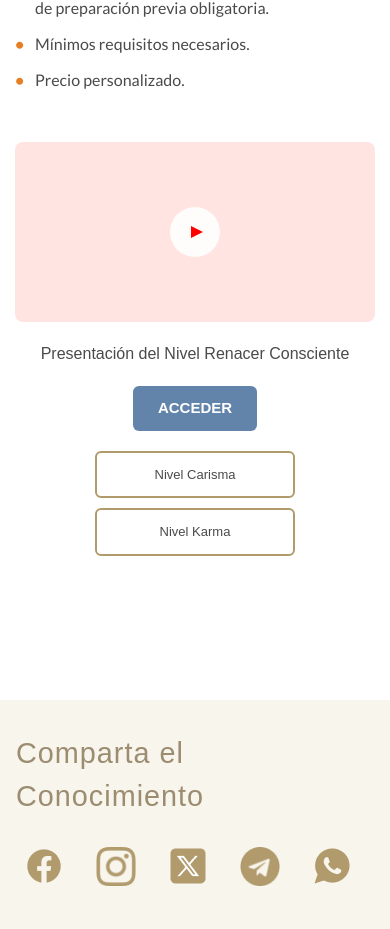
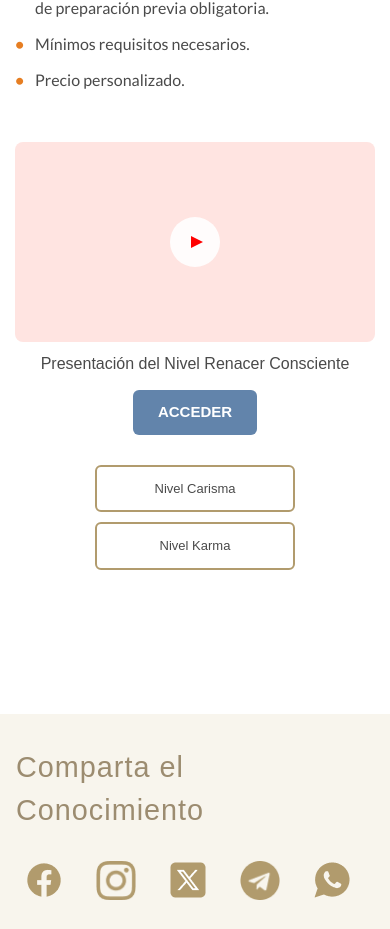
Before and after one commit to orbimatrix/Conscious-path, a Next.js app: page /renacer in a window 390 px wide. Shown: the part 1897-2826 px from the top of the page. Built offline with nearby package versions, Linux system fonts and the light colour scheme; no server answers.

Commit message:
Refactor CSS styles in Renacer section for improved layout and spacing
- Adjusted margins for video titles and buttons to enhance visual hierarchy.
- Increased video player height for better visibility.
- Standardized margin settings for consistency across elements.

```diff
--- a/src/app/renacer/renacer.css
+++ b/src/app/renacer/renacer.css
@@ -387,7 +387,7 @@
   display: flex;
   align-items: center;
   justify-content: center;
-  margin: 0 auto 20px auto;
+  margin: 0 auto 0px auto;
   position: relative;
 }
 
@@ -418,10 +418,11 @@
 }
 
 .video-title {
+  margin-top: 10px;
   color: #4A4A4A;
   font-size: 20px;
+  margin-bottom: 14px;
 
-  margin: 0 0 25px 0;
 }
 
 .video-cta-button {
@@ -433,7 +434,7 @@
   font-weight: 600;
   border-radius: 6px;
   cursor: pointer;
-  margin-bottom: 25px;
+  margin-bottom: 30px;
   transition: all 0.3s ease;
 }
 
@@ -680,13 +681,11 @@
 
   .video-title {
     font-size: 17px;
-    margin-bottom: 20px;
   }
 
   .video-cta-button {
     padding: 12px 30px;
     font-size: 16px;
-    margin-bottom: 20px;
   }
 
   .secondary-buttons {
@@ -766,7 +765,7 @@
   }
 
   .video-player {
-    height: 180px;
+    height: 200px;
   }
 
   .play-button {
```
